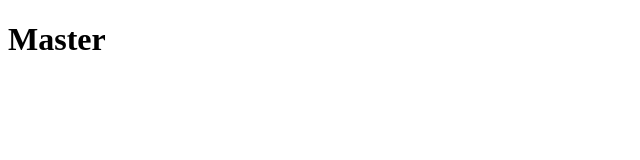
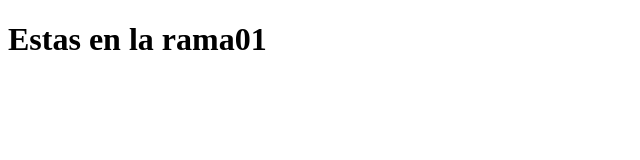
Before and after one commit to franco2508/PruebasGit, a plain HTML site: page index.html in a window 1280 px wide. Shown: the whole page, without its empty margins (0-640 px from the left). Drawn offline with Linux system fonts and the light colour scheme.

Commit message:
Commit de la rama01

```diff
--- a/index.html
+++ b/index.html
@@ -7,6 +7,6 @@
     <title>Document</title>
 </head>
 <body>
-    <h1>Master</h1>
+    <h1>Estas en la rama01</h1>
 </body>
 </html>
```
